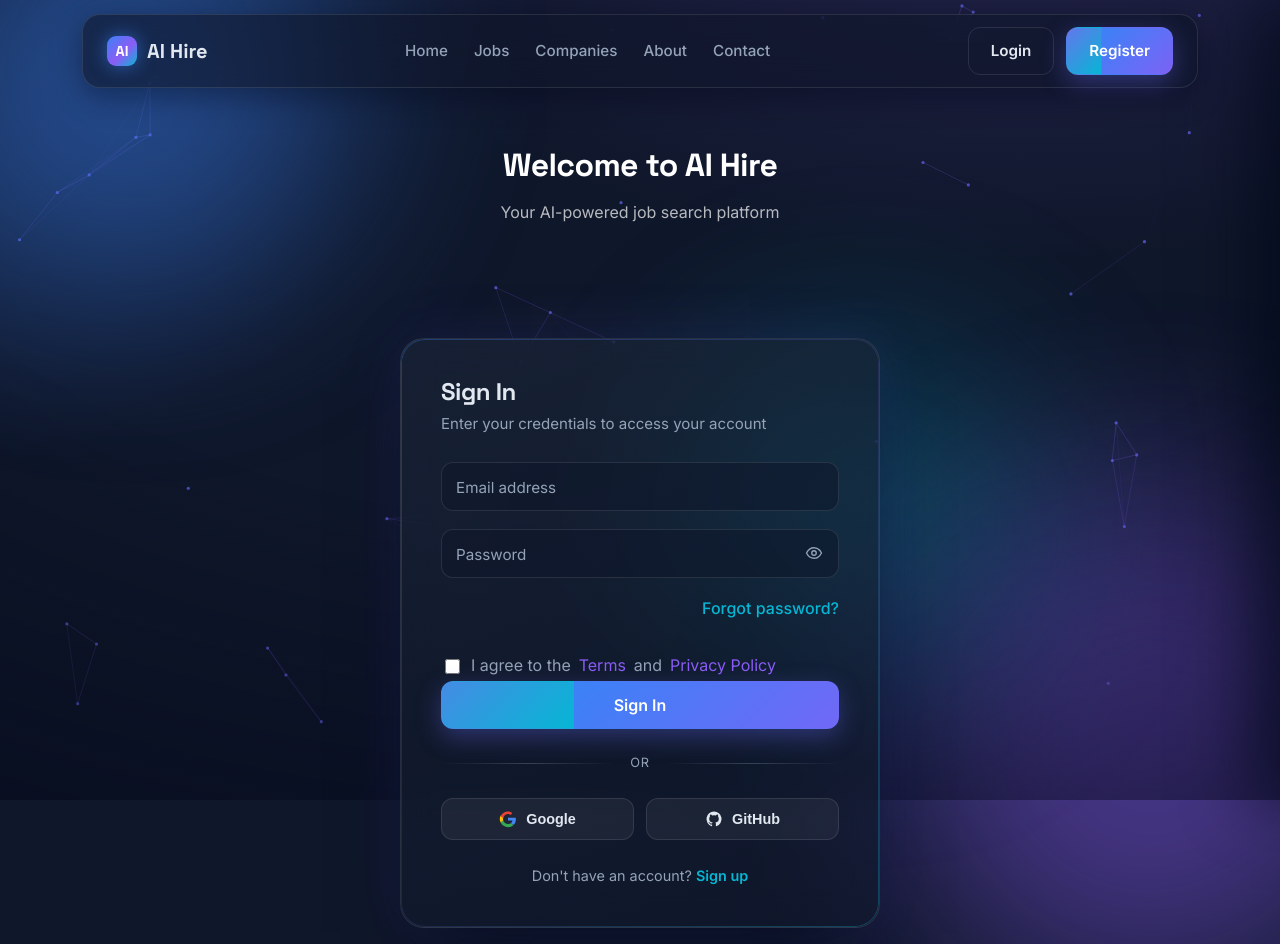
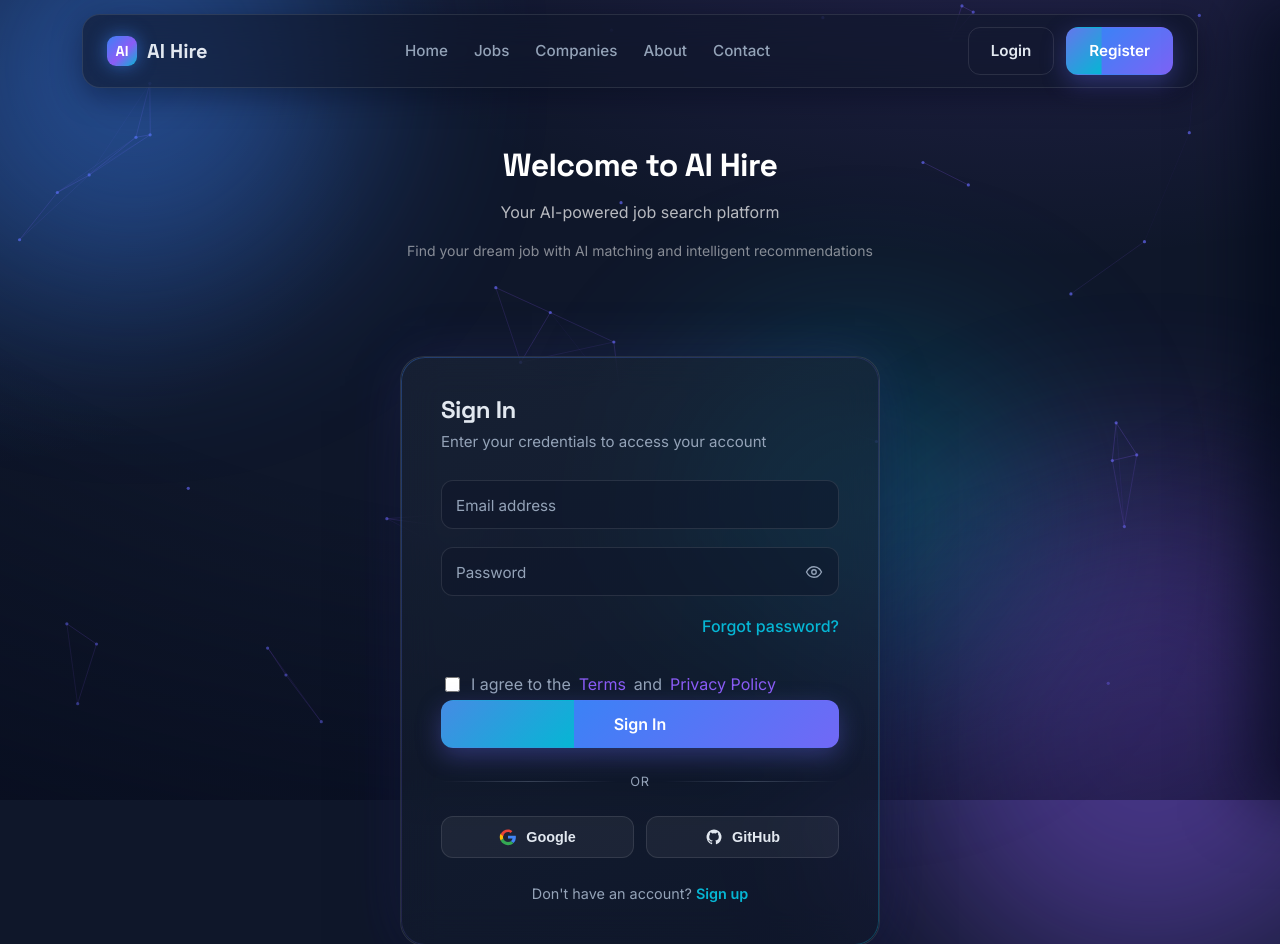
Before and after one commit to Sassyurs19/AI-Based-Job-Portal, a plain HTML site: page login.html in a window 1280 px wide. Shown: the top 944 px of the page. Drawn offline with Linux system fonts and the light colour scheme.

Commit message:
refactor: Reduce spacing and add description
- Reduced margin-bottom from 2rem to 1rem
- Reduced heading margin-bottom from 0.5rem to 0.25rem
- Added third description line about AI matching
- Made overall spacing more compact

```diff
--- a/login.html
+++ b/login.html
@@ -60,9 +60,10 @@
 <main class="auth-wrap">
   <div class="container auth-grid" style="display: flex; flex-direction: column; justify-content: center; align-items: center;">
 
-    <div style="text-align: center; margin-bottom: 2rem;">
-      <h1 style="font-size: 2rem; font-weight: 700; color: white; margin-bottom: 0.5rem;">Welcome to AI Hire</h1>
-      <p style="color: rgba(255,255,255,0.7); font-size: 1rem;">Your AI-powered job search platform</p>
+    <div style="text-align: center; margin-bottom: 1rem;">
+      <h1 style="font-size: 2rem; font-weight: 700; color: white; margin-bottom: 0.25rem;">Welcome to AI Hire</h1>
+      <p style="color: rgba(255,255,255,0.7); font-size: 1rem; margin-bottom: 0.5rem;">Your AI-powered job search platform</p>
+      <p style="color: rgba(255,255,255,0.5); font-size: 0.875rem;">Find your dream job with AI matching and intelligent recommendations</p>
     </div>
 
     <!-- RIGHT: login card -->
```
